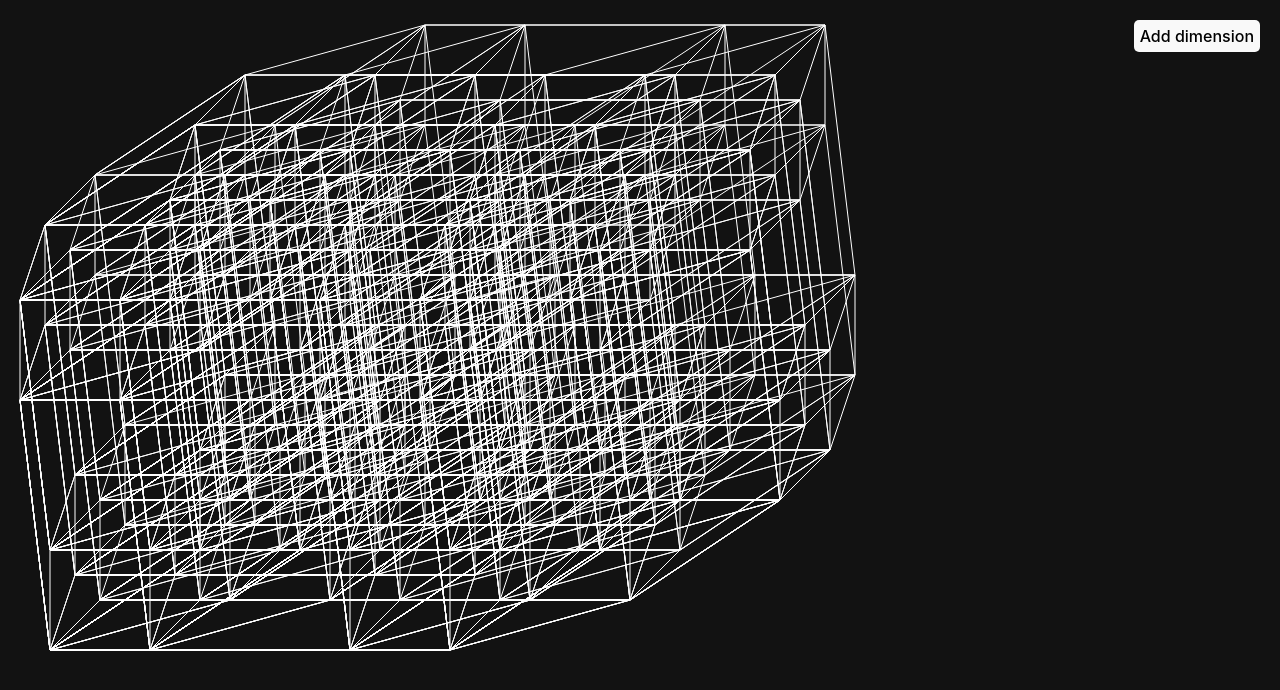
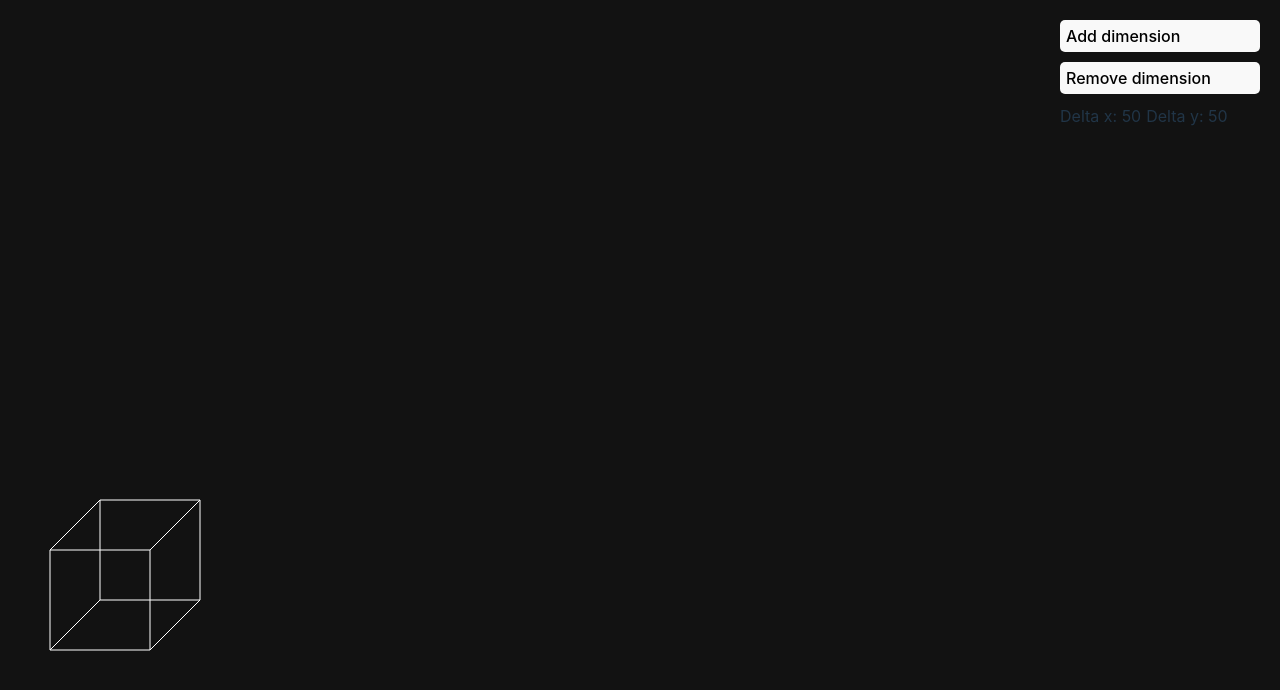
Before and after one commit to a-sorokin/hypercube, a React (Vite) app: page / in a window 1280 px wide. Both pictures are taken after a click on the button "Add dimension". Shown: the top 690 px of the page. Built offline with nearby package versions, Linux system fonts and the light colour scheme.

Commit message:
added controls

```diff
--- a/src/canvasStore.ts
+++ b/src/canvasStore.ts
@@ -1,4 +1,5 @@
 import { create } from 'zustand';
+import { DEFAULT_DIMENSION_DELTAS } from 'constants/dimensionConstants';
 import { Dimensions } from 'types/cubeTypes';
 
 type TStore = {
@@ -8,6 +9,9 @@ type TStore = {
 
   setCanvas: (canvas?: HTMLCanvasElement) => void;
   setContext: (context?: CanvasRenderingContext2D) => void;
+
+  addDimension: () => void;
+  removeDimension: () => void;
 };
 
 export const useCanvasStore = create<TStore>((set) => ({
@@ -17,4 +21,18 @@ export const useCanvasStore = create<TStore>((set) => ({
 
   setCanvas: (canvas) => set({ canvas }),
   setContext: (context) => set({ context }),
+
+  addDimension: () => {
+    set(({ dimensions }) => {
+      const newDimension = DEFAULT_DIMENSION_DELTAS[dimensions.length];
+      const newDimensions = [...dimensions, newDimension ?? DEFAULT_DIMENSION_DELTAS.at(-1)];
+      return { dimensions: newDimensions };
+    });
+  },
+  removeDimension: () => {
+    set(({ dimensions }) => {
+      const newDimensions = dimensions.toSpliced(-1);
+      return { dimensions: newDimensions };
+    });
+  },
 }));
--- a/src/components/Canvas/Canvas.tsx
+++ b/src/components/Canvas/Canvas.tsx
@@ -3,6 +3,7 @@ import { useEffect, useRef } from 'react';
 import { useCanvasStore } from 'canvasStore';
 import { drawElements } from 'utils/canvasUtils/drawElements';
 import { initCanvas } from 'utils/canvasUtils/initCanvas';
+import { resetCanvas } from 'utils/canvasUtils/resetCanvas';
 import { createHypercube } from 'utils/hypercubeUtils/createHypercube';
 
 export const Canvas = () => {
@@ -10,12 +11,11 @@ export const Canvas = () => {
 
   const setCanvas = useCanvasStore((state) => state.setCanvas);
   const setContext = useCanvasStore((state) => state.setContext);
+  const dimensions = useCanvasStore((state) => state.dimensions);
 
   useEffect(() => {
     if (ref && ref.current) setCanvas(ref.current);
     initCanvas();
-    createHypercube();
-    drawElements();
 
     return () => {
       setCanvas(undefined);
@@ -23,5 +23,11 @@ export const Canvas = () => {
     };
   }, [setCanvas, setContext]);
 
+  useEffect(() => {
+    resetCanvas();
+    createHypercube(dimensions);
+    drawElements();
+  }, [dimensions]);
+
   return <canvas className={styles.canvas} ref={ref} width={window.innerWidth} height={window.innerHeight} />;
 };
--- a/src/components/Controls/Controls.module.scss
+++ b/src/components/Controls/Controls.module.scss
@@ -3,4 +3,13 @@
   top: 20px;
   right: 20px;
   z-index: 100;
+  min-width: 200px;
+  display: flex;
+  flex-direction: column;
+  gap: 10px;
 }
+
+.deltas {
+  display: flex;
+  gap: 5px;
+}
--- a/src/components/Controls/Controls.tsx
+++ b/src/components/Controls/Controls.tsx
@@ -1,10 +1,25 @@
 import styles from './Controls.module.scss';
 import { Button } from 'basicComponents/Button/Button';
+import { useCanvasStore } from 'canvasStore';
 
 export const Controls = () => {
+  const dimensions = useCanvasStore((state) => state.dimensions);
+  const addDimension = useCanvasStore((state) => state.addDimension);
+  const removeDimension = useCanvasStore((state) => state.removeDimension);
+
   return (
     <div className={styles.controls}>
-      <Button onClick={() => {}}>Add dimension</Button>
+      <Button onClick={addDimension}>Add dimension</Button>
+      <Button onClick={removeDimension}>Remove dimension</Button>
+
+      <div>
+        {dimensions.map((d, i) => (
+          <div key={`deltas.${i}`} className={styles.deltas}>
+            <span>Delta x: {d.x}</span>
+            <span>Delta y: {d.y}</span>
+          </div>
+        ))}
+      </div>
     </div>
   );
 };
--- /dev/null
+++ b/src/constants/dimensionConstants.ts
@@ -0,0 +1,13 @@
+export const DEFAULT_DIMENSION_DELTAS = [
+  { x: 50, y: 50 },
+  { x: 25, y: 75 },
+  { x: 180, y: 50 },
+  { x: -30, y: 250 },
+  { x: 300, y: 0 },
+  { x: 150, y: 100 },
+  { x: 150, y: -100 },
+  { x: 150, y: -100 },
+  { x: 50, y: 100 },
+  { x: 150, y: 100 },
+  { x: 150, y: -100 },
+];
--- /dev/null
+++ b/src/utils/canvasUtils/resetCanvas.ts
@@ -0,0 +1,10 @@
+import { useCanvasStore } from 'canvasStore';
+
+export const resetCanvas = () => {
+  const { context } = useCanvasStore.getState();
+  if (!context) return;
+
+  context.reset();
+  context.strokeStyle = '#fff';
+  context.lineWidth = 1;
+};
--- a/src/utils/hypercubeUtils/createHypercube.ts
+++ b/src/utils/hypercubeUtils/createHypercube.ts
@@ -1,24 +1,18 @@
 import { useCanvasStore } from 'canvasStore';
+import { Dimensions } from 'types/cubeTypes';
 import { drawLine } from 'utils/canvasUtils/drawLine';
 import { createCube4 } from 'utils/hypercubeUtils/createCube4';
 import { createSquare } from 'utils/hypercubeUtils/createSquare';
 
-export const createHypercube = () => {
+export const createHypercube = (dimensions: Dimensions) => {
   const { context } = useCanvasStore.getState();
   if (!context) return;
 
-  let hypercube = createSquare({ x: 50, y: 650 });
-  hypercube = createCube4(hypercube, 50, 50);
-  hypercube = createCube4(hypercube, 25, 75);
-  hypercube = createCube4(hypercube, 180, 50);
-  hypercube = createCube4(hypercube, -30, 250);
-  hypercube = createCube4(hypercube, 300, 0);
-  hypercube = createCube4(hypercube, 150, 100);
-  // hypercube = createCube4(hypercube, 150, -100);
-  // hypercube = createCube4(hypercube, 150, -100);
-  // hypercube = createCube4(hypercube, 50, 100);
-  // hypercube = createCube4(hypercube, 150, 100);
-  // hypercube = createCube4(hypercube, 150, -100);
+  const defaultSquare = createSquare({ x: 50, y: 650 });
+
+  const hypercube = dimensions.reduce((acc, { x, y }) => {
+    return createCube4(acc, x, y);
+  }, defaultSquare);
 
   hypercube.forEach((line) => {
     const point0 = line[0];
--- a/tsconfig.app.json
+++ b/tsconfig.app.json
@@ -3,9 +3,9 @@
     "baseUrl": "src",
     "composite": true,
     "tsBuildInfoFile": "./node_modules/.tmp/tsconfig.app.tsbuildinfo",
-    "target": "ES2020",
+    "target": "ES2023",
     "useDefineForClassFields": true,
-    "lib": ["ES2020", "DOM", "DOM.Iterable"],
+    "lib": ["ES2023", "DOM", "DOM.Iterable"],
     "module": "ESNext",
     "skipLibCheck": true,
 
```
